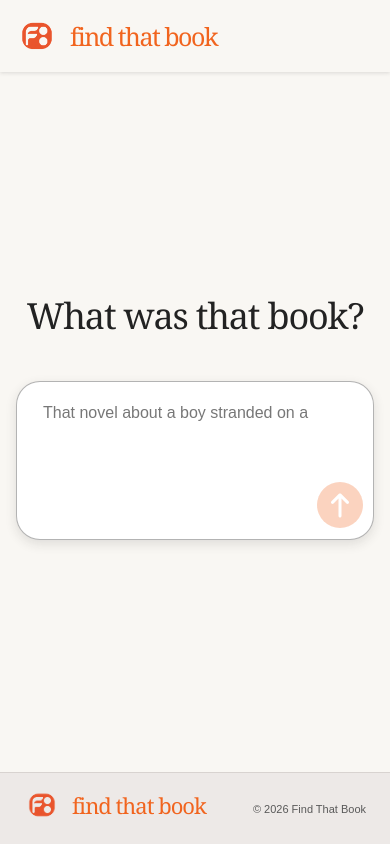
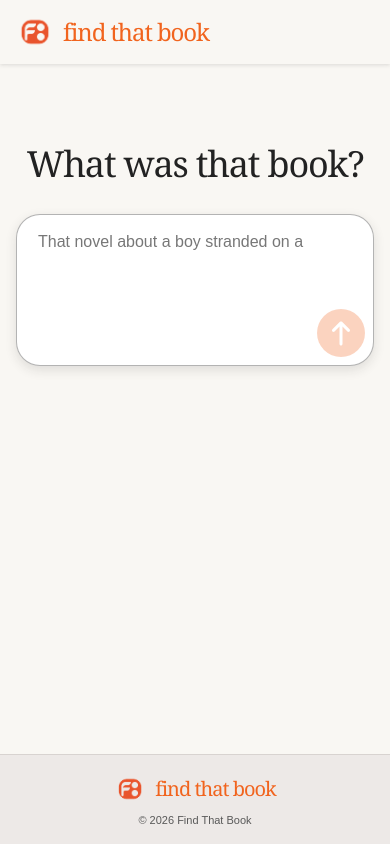
Before and after one commit to Jonathan-Joransen/find-that-book, a React (Vite) app in the folder src/FindThatBook.Web/: page / in a window 390 px wide. Built offline with nearby package versions, Linux system fonts and the light colour scheme; no server answers.

Commit message:
Make book search UI mobile responsive

```diff
--- a/src/FindThatBook.Web/index.html
+++ b/src/FindThatBook.Web/index.html
@@ -2,7 +2,7 @@
 <html lang="en">
   <head>
     <meta charset="UTF-8" />
-    <meta name="viewport" content="width=device-width, initial-scale=1.0" />
+    <meta name="viewport" content="width=device-width, initial-scale=1.0, viewport-fit=cover" />
     <link rel="icon" type="image/png" href="/logo.png" />
     <meta
       name="description"
--- a/src/FindThatBook.Web/src/App.css
+++ b/src/FindThatBook.Web/src/App.css
@@ -1,4 +1,6 @@
 .app {
+  width: 100%;
+  min-width: 0;
   min-height: 100vh;
   min-height: 100dvh;
   display: flex;
--- a/src/FindThatBook.Web/src/components/BookCard/BookCard.css
+++ b/src/FindThatBook.Web/src/components/BookCard/BookCard.css
@@ -100,3 +100,44 @@
 @media (max-width: 740px) {
   .book-card__cover-title { font-size: clamp(20px, 6vw, 30px); }
 }
+
+@media (max-width: 600px) {
+  .book-card {
+    display: grid;
+    grid-template-columns: clamp(94px, 29vw, 124px) minmax(0, 1fr);
+    align-items: start;
+    gap: 14px;
+    padding: 12px;
+    border: 1px solid var(--line);
+    border-radius: 14px;
+    background: #ffffff;
+  }
+
+  .book-card__cover-link,
+  .book-card > .book-card__cover,
+  .book-card > .book-card__cover-image { grid-column: 1; }
+
+  .book-card__cover,
+  .book-card__cover-image { border-radius: 8px; }
+
+  .book-card__cover { padding: 12% 10%; }
+  .book-card__cover-kicker { font-size: 8px; }
+  .book-card__cover strong { font-size: 10px; }
+  .book-card__cover i { width: 22px; margin-bottom: 12px; }
+  .book-card__cover-title { font-size: clamp(16px, 5vw, 22px); }
+
+  .book-card__details {
+    min-width: 0;
+    padding: 1px 0 0;
+  }
+
+  .book-card__details h3 { font-size: 16px; line-height: 1.28; }
+  .book-card__byline { margin-bottom: 8px; font-size: 12px; }
+  .book-card__description { margin-bottom: 7px; -webkit-line-clamp: 2; }
+  .book-card__explanation { margin-top: 8px; }
+}
+
+@media (max-width: 360px) {
+  .book-card { grid-template-columns: 88px minmax(0, 1fr); gap: 12px; padding: 10px; }
+  .book-card__cover-title { font-size: 15px; }
+}
--- a/src/FindThatBook.Web/src/components/SearchPanel/SearchPanel.css
+++ b/src/FindThatBook.Web/src/components/SearchPanel/SearchPanel.css
@@ -1,5 +1,5 @@
 .search-panel {
-  padding: 58px 24px 64px;
+  padding: 58px max(24px, env(safe-area-inset-right)) 64px max(24px, env(safe-area-inset-left));
   background: var(--surface);
   text-align: center;
   transition: padding 780ms cubic-bezier(0.22, 1, 0.36, 1);
@@ -51,6 +51,7 @@
   font: inherit;
   font-size: 16px;
   line-height: 1.5;
+  overscroll-behavior: contain;
 }
 
 .search-panel__form textarea::placeholder { color: #777777; }
@@ -86,11 +87,40 @@
 .search-panel--compact .search-panel__form { margin-top: 20px; }
 
 @media (max-width: 740px) {
-  .search-panel { padding: 42px 16px 50px; }
-  .search-panel--compact { padding-top: 28px; padding-bottom: 18px; }
+  .search-panel {
+    padding-right: max(16px, env(safe-area-inset-right));
+    padding-bottom: 44px;
+    padding-left: max(16px, env(safe-area-inset-left));
+  }
+
+  .search-panel--compact { padding-top: 24px; padding-bottom: 16px; }
+
+  .search-panel__copy h1 {
+    margin-bottom: 10px;
+    font-size: clamp(32px, 10vw, 42px);
+    letter-spacing: -1.2px;
+  }
+
+  .search-panel__form {
+    margin-top: 20px;
+    padding: 8px 8px 8px 14px;
+    border-radius: 24px;
+  }
+
+  .search-panel__form textarea {
+    min-height: 66px;
+    padding: 7px 7px 3px;
+  }
+
+  .search-panel__actions { min-height: 48px; }
+  .search-panel__submit { width: 48px; height: 48px; }
 }
 
 @media (max-width: 480px) {
-  .search-panel__copy h1 { font-size: 36px; letter-spacing: -1.2px; }
-  .search-panel__form { border-radius: 24px; }
+  .search-panel__copy h1 { font-size: clamp(30px, 10vw, 36px); }
+  .search-panel__error { margin-top: 14px; }
 }
+
+@media (max-height: 650px) and (max-width: 740px) {
+  .home-page:not(.home-page--with-results) .search-panel { padding-top: 30px; padding-bottom: 32px; }
+}
--- a/src/FindThatBook.Web/src/components/SearchPanel/SearchPanel.tsx
+++ b/src/FindThatBook.Web/src/components/SearchPanel/SearchPanel.tsx
@@ -52,8 +52,15 @@ export function SearchPanel({
   onSearch,
 }: SearchPanelProps) {
   const formRef = useRef<HTMLFormElement>(null)
+  const textareaRef = useRef<HTMLTextAreaElement>(null)
   const previousFormTop = useRef<number | null>(null)
   const [placeholder, setPlaceholder] = useState('')
+
+  useEffect(() => {
+    const isDesktopPointer = window.matchMedia('(min-width: 741px) and (pointer: fine)').matches
+
+    if (isDesktopPointer) textareaRef.current?.focus()
+  }, [])
 
   useEffect(() => {
     if (query) return
@@ -167,6 +174,7 @@ export function SearchPanel({
           Describe the book you are looking for
         </label>
         <textarea
+          ref={textareaRef}
           id="book-query"
           value={query}
           onChange={(event) => {
@@ -177,7 +185,6 @@ export function SearchPanel({
           placeholder={placeholder}
           rows={3}
           maxLength={500}
-          autoFocus
         />
         <div className="search-panel__actions">
           <button
--- a/src/FindThatBook.Web/src/components/SearchResults/SearchResults.css
+++ b/src/FindThatBook.Web/src/components/SearchResults/SearchResults.css
@@ -35,6 +35,7 @@
   font-weight: 600;
   line-height: 1.2;
   letter-spacing: -0.7px;
+  overflow-wrap: anywhere;
 }
 
 .search-results__heading > span { flex: 0 0 auto; color: var(--muted); font-size: 13px; }
@@ -54,11 +55,26 @@
 }
 
 @media (max-width: 740px) {
-  .search-results { width: calc(100% - 32px); padding-top: 20px; }
+  .search-results {
+    width: auto;
+    margin-right: max(16px, env(safe-area-inset-right));
+    margin-left: max(16px, env(safe-area-inset-left));
+    padding-top: 18px;
+    padding-bottom: 56px;
+  }
+
   .search-results__grid { grid-template-columns: repeat(2, minmax(0, 1fr)); gap: 30px 12px; }
   .search-results__heading { align-items: flex-start; flex-direction: column; gap: 8px; }
 }
 
-@media (max-width: 480px) {
-  .search-results { width: calc(100% - 24px); }
+@media (max-width: 600px) {
+  .search-results__grid { grid-template-columns: minmax(0, 1fr); gap: 14px; }
+
+  .search-results__heading { margin-bottom: 18px; }
+  .search-results__heading h2 { font-size: clamp(22px, 7vw, 28px); }
+
+  .search-results__empty {
+    padding: 48px 20px;
+    border-radius: 12px;
+  }
 }
--- a/src/FindThatBook.Web/src/components/SearchSpinner/SearchSpinner.css
+++ b/src/FindThatBook.Web/src/components/SearchSpinner/SearchSpinner.css
@@ -84,5 +84,7 @@
 .search-panel--compact .search-spinner__art { width: 108px; height: 108px; }
 
 @media (max-width: 480px) {
-  .search-spinner__art { width: 116px; height: 116px; }
+  .search-spinner { min-height: 126px; margin-top: 12px; }
+  .search-spinner__art { width: 104px; height: 104px; }
+  .search-panel--compact .search-spinner { min-height: 112px; }
 }
--- a/src/FindThatBook.Web/src/components/SiteFooter/SiteFooter.css
+++ b/src/FindThatBook.Web/src/components/SiteFooter/SiteFooter.css
@@ -2,6 +2,7 @@
   flex: 0 0 auto;
   min-height: 72px;
   padding: 14px max(32px, calc((100% - 1300px) / 2));
+  padding-bottom: max(14px, env(safe-area-inset-bottom));
   display: flex;
   align-items: center;
   justify-content: space-between;
@@ -38,8 +39,20 @@
   white-space: nowrap;
 }
 
-@media (max-width: 480px) {
+@media (max-width: 560px) {
   .site-footer {
-    padding: 14px 24px;
+    min-height: 0;
+    padding-top: 18px;
+    padding-right: max(16px, env(safe-area-inset-right));
+    padding-bottom: max(18px, env(safe-area-inset-bottom));
+    padding-left: max(16px, env(safe-area-inset-left));
+    align-items: center;
+    flex-direction: column;
+    gap: 9px;
+    text-align: center;
   }
+
+  .site-footer__brand { align-self: center; gap: 9px; font-size: 20px; }
+  .site-footer__logo { width: 32px; height: 32px; }
+  .site-footer__copyright { white-space: normal; }
 }
--- a/src/FindThatBook.Web/src/components/SiteHeader/SiteHeader.css
+++ b/src/FindThatBook.Web/src/components/SiteHeader/SiteHeader.css
@@ -9,7 +9,8 @@
 
 .site-header__content {
   width: min(1400px, calc(100% - 48px));
-  min-height: 76px;
+  min-height: calc(76px + env(safe-area-inset-top));
+  padding-top: env(safe-area-inset-top);
   margin: 0 auto;
   display: flex;
   align-items: center;
@@ -36,7 +37,13 @@
 }
 
 @media (max-width: 740px) {
-  .site-header__content { width: calc(100% - 32px); min-height: 72px; }
-  .site-header__brand { font-size: 25px; }
-  .site-header__logo { width: 42px; height: 42px; }
+  .site-header__content {
+    width: auto;
+    min-height: calc(64px + env(safe-area-inset-top));
+    margin-right: max(16px, env(safe-area-inset-right));
+    margin-left: max(16px, env(safe-area-inset-left));
+  }
+
+  .site-header__brand { gap: 9px; font-size: 24px; letter-spacing: -1.1px; }
+  .site-header__logo { width: 38px; height: 38px; }
 }
--- a/src/FindThatBook.Web/src/index.css
+++ b/src/FindThatBook.Web/src/index.css
@@ -17,19 +17,36 @@
 * { box-sizing: border-box; }
 
 html {
-  min-width: 320px;
+  width: 100%;
+  min-height: 100%;
   scroll-behavior: smooth;
   overflow-anchor: none;
 }
 
 body {
-  min-width: 320px;
+  width: 100%;
   min-height: 100vh;
+  min-height: 100dvh;
   margin: 0;
 }
 
+#root {
+  width: 100%;
+  min-height: 100vh;
+  min-height: 100dvh;
+}
+
+img { max-width: 100%; }
+
 button,
 textarea { font-family: inherit; }
+
+button,
+a,
+textarea {
+  -webkit-tap-highlight-color: transparent;
+  touch-action: manipulation;
+}
 
 ::selection { color: #ffffff; background: var(--orange); }
 
--- a/src/FindThatBook.Web/src/pages/HomePage/HomePage.css
+++ b/src/FindThatBook.Web/src/pages/HomePage/HomePage.css
@@ -11,3 +11,10 @@
   flex-direction: column;
   justify-content: center;
 }
+
+@media (max-width: 740px) {
+  .home-page:not(.home-page--with-results) .search-panel {
+    justify-content: flex-start;
+    padding-top: clamp(44px, 10vh, 80px);
+  }
+}
```
